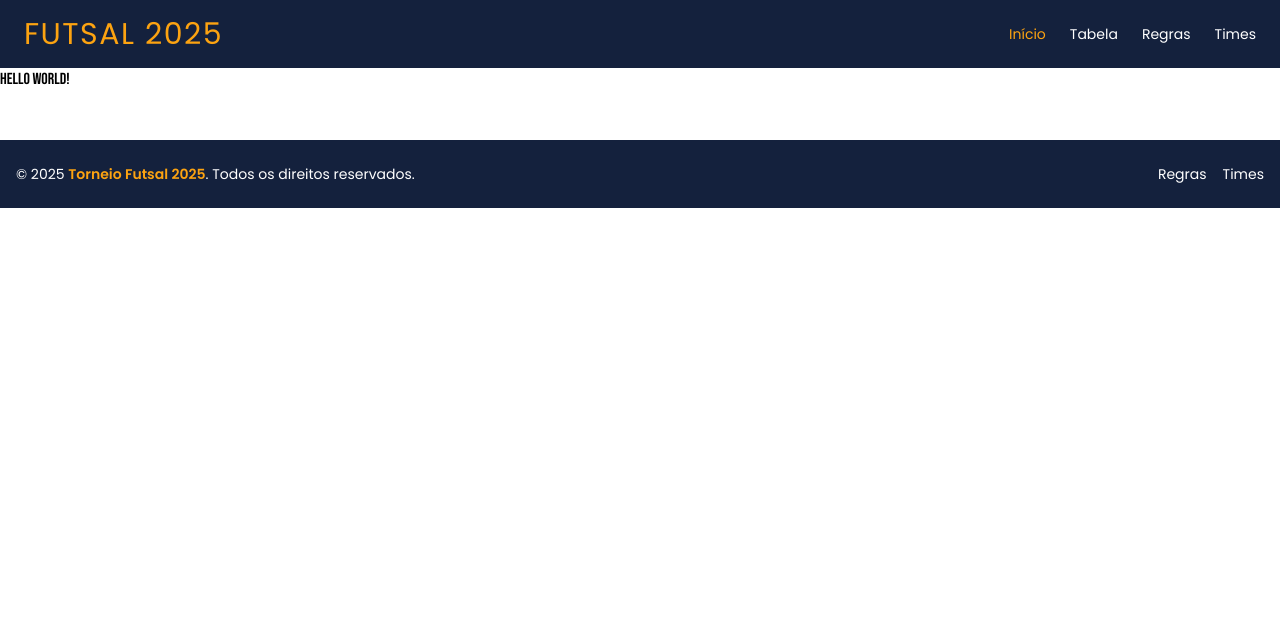
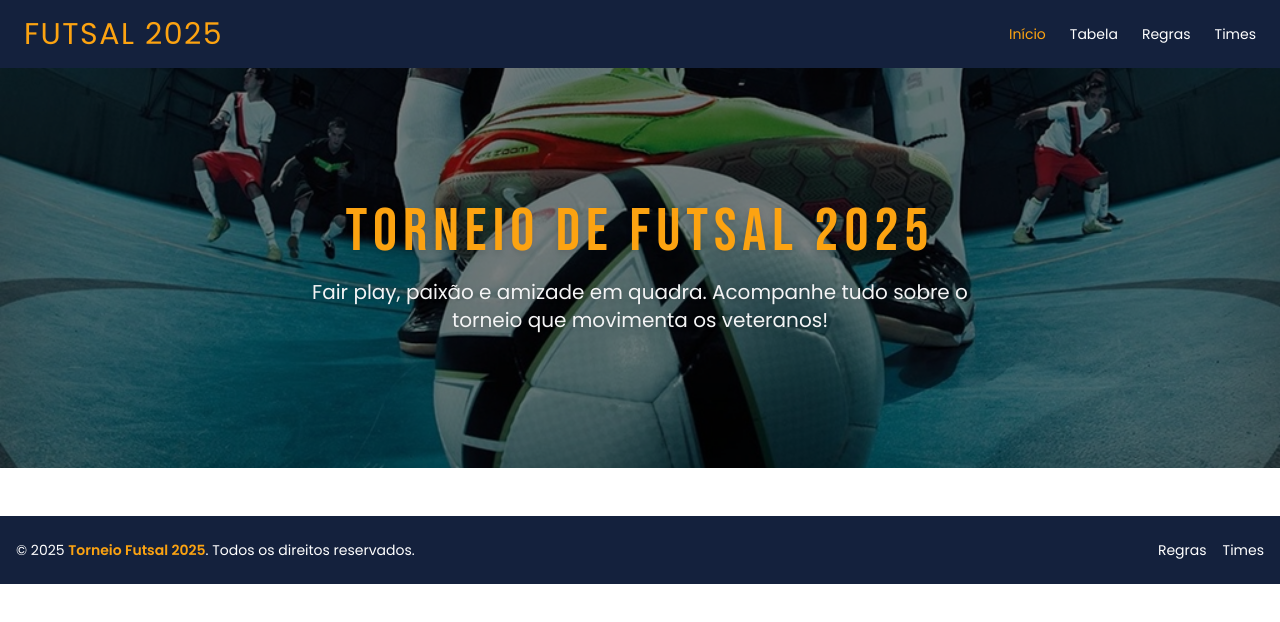
Before and after one commit to WashingtonLuiz81/torneio-futsal, a Next.js app: page / in a window 1280 px wide. Shown: the top 622 px of the page. Built offline with nearby package versions, Linux system fonts and the light colour scheme.

Commit message:
feat: create section Hero of home

```diff
--- a/src/app/page.tsx
+++ b/src/app/page.tsx
@@ -1,7 +1,31 @@
+// app/page.tsx
+import Image from "next/image";
+
 export default function Home() {
   return (
-    <main>
-      <div className="font-bebas">Hello world!</div>
-    </main>
+    <section className="relative h-[50vh] w-full">
+      {/* Imagem de fundo */}
+      <Image
+        src="/bg-futsal.jpg"
+        alt="Futsal"
+        fill
+        className="object-cover"
+        priority
+      />
+
+      {/* Camada escura para contraste */}
+      <div className="absolute inset-0 bg-black/50 z-10" />
+
+      {/* Conteúdo */}
+      <div className="absolute inset-0 z-20 flex flex-col items-center justify-center text-center text-white px-4">
+        <h1 className="text-5xl md:text-6xl font-bebas uppercase tracking-widest text-highlight drop-shadow-md">
+          Torneio de Futsal 2025
+        </h1>
+        <p className="text-lg md:text-xl mt-4 font-sans text-zinc-100 max-w-2xl drop-shadow-sm">
+          Fair play, paixão e amizade em quadra. Acompanhe tudo sobre o torneio
+          que movimenta os veteranos!
+        </p>
+      </div>
+    </section>
   );
 }
```
Also changed, not shown: public/bg-futsal.jpg (added).
